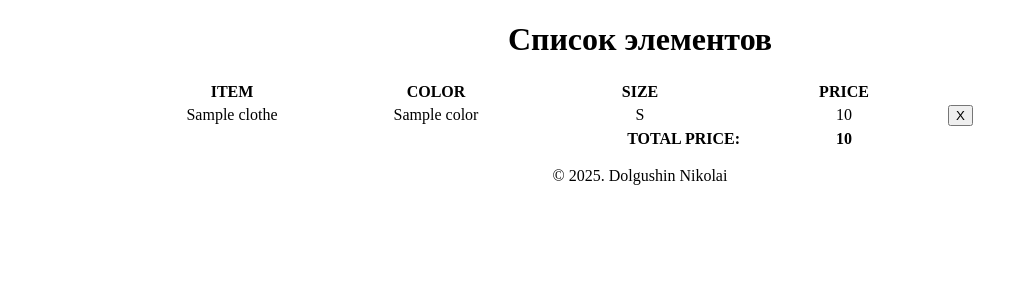
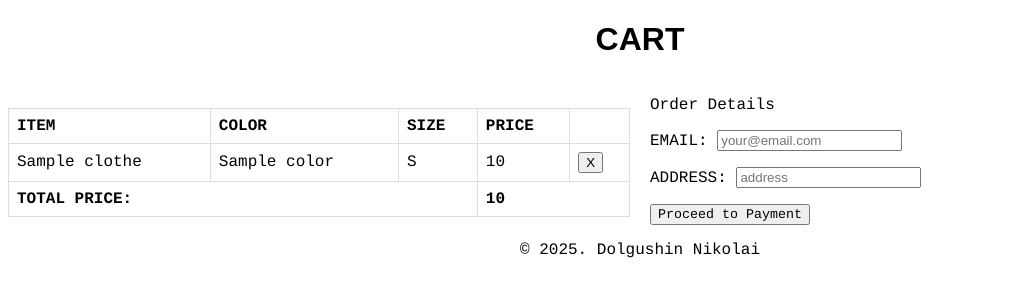
Before and after one commit to NikolayDolgushin/Project, a Django app: page /cart in a window 1280 px wide. Shown: the part 142-442 px from the top of the page, without its empty margins (0-1028 px from the left). Run offline with Django 5.2, Linux system fonts and the light colour scheme; tables that the repository leaves empty hold one stand-in row (values such as "Sample post").

Commit message:
до докера

```diff
--- a/clothesapp/forms.py
+++ b/clothesapp/forms.py
@@ -6,3 +6,17 @@ class CartForm(forms.ModelForm):
     class Meta:
         model = models.CartItem
         fields = ['size']
+
+
+class OrderForm(forms.ModelForm):
+    class Meta:
+        model = models.Order
+        fields = ['email', 'address']
+        widgets = {
+            'email': forms.EmailInput(attrs={
+                'placeholder': 'your@email.com'
+            }),
+            'address': forms.TextInput(attrs={
+                'placeholder': 'address'
+            })
+        }
--- a/clothesapp/models.py
+++ b/clothesapp/models.py
@@ -43,6 +43,24 @@ class Clothes(models.Model):
         verbose_name_plural = "CLOTHES"
 
 
+class CartItem(models.Model):
+    SIZE_CHOICES = [
+        ('S', 'S'),
+        ('M', 'M'),
+        ('L', 'L'),
+        ('XL', 'XL'),
+    ]
+    clothes = models.ForeignKey(Clothes, verbose_name="CLOTHES", on_delete=models.CASCADE)
+    size = models.CharField(verbose_name="SIZE", max_length=4, choices=SIZE_CHOICES)
+
+    def __str__(self):
+        return f"{self.clothes.name}"
+
+    class Meta:
+        verbose_name = "CART ITEM"
+        verbose_name_plural = "CART ITEMS"
+
+
 class Order(models.Model):
     STATUS_CHOICES = [
         ('processing', 'PROCESSING'),
@@ -75,21 +93,3 @@ class Order(models.Model):
     class Meta:
         verbose_name = "ORDER"
         verbose_name_plural = "ORDERS"
-
-
-class CartItem(models.Model):
-    SIZE_CHOICES = [
-        ('S', 'S'),
-        ('M', 'M'),
-        ('L', 'L'),
-        ('XL', 'XL'),
-    ]
-    clothes = models.ForeignKey(Clothes, verbose_name="CLOTHES", on_delete=models.CASCADE)
-    size = models.CharField(verbose_name="SIZE", max_length=4, choices=SIZE_CHOICES)
-
-    def __str__(self):
-        return f"{self.clothes.name}"
-
-    class Meta:
-        verbose_name = "CART ITEM"
-        verbose_name_plural = "CART ITEMS"
--- a/clothesapp/templates/cart.html
+++ b/clothesapp/templates/cart.html
@@ -1,37 +1,47 @@
-<!DOCTYPE html>
-<html lang="en">
-<head>
-    <meta charset="UTF-8">
-    <meta name="viewport" content="width=device-width, initial-scale=1.0">
-    <title>Список элементов</title>
-</head>
-<body>
-
-</body>
-</html>
 {% extends 'header.html' %}
 
 {% block title %}CART{% endblock %}
-
+{% block style %}
+    .container {
+        display: flex;
+        align-items: flex-start;
+        gap: 20px;
+    }
+    .table {
+        flex: 1;
+        display: flex;
+        flex-direction: column;
+        gap: 10px;
+        font-family: "courier", sans-serif;
+    }
+    .form {
+        flex: 1;
+        font-family: "courier", sans-serif;
+    }
+{% endblock %}
 {% block nav %}
     <nav>
         <p align="center">
             <a href="/">MAIN PAGE</a>
             <b><u>CART</u></b>
-                <a>ORDERS</a>
+            <a href="/orders">ORDERS</a>
         </p>
     </nav>
 {% endblock %}
 {% block content %}
-        <h1 align="center">Список элементов</h1>
+    {% if items %}
+        <h1 align="center" CLASS="headfont">CART</h1>
+        <div class="container">
+            <div class="table">
+                <br>
                 <table align="center">
                     <thead>
                         <tr>
-        <th width="200px">ITEM</th>
-        <th width="200px">COLOR</th>
-        <th width="200px">SIZE</th>
-        <th width="200px">PRICE</th>
-        <th width="200px"> </th>
+                            <th>ITEM</th>
+                            <th>COLOR</th>
+                            <th>SIZE</th>
+                            <th>PRICE</th>
+                            <th> </th>
                         </tr>
                     </thead>
                     <tbody >
@@ -52,7 +62,7 @@
                         {% endfor %}
                         <tr>
                             <td colspan="3" align="right"><strong>TOTAL PRICE:</strong></td>
-            <td align="center"><strong>{{ total_price }}</strong></td>
+                            <td colspan="2" align="left"><strong>{{ total_price }}</strong></td>
                         </tr>
                     </tbody>
                 </table>
@@ -63,4 +73,19 @@
                         {% endfor %}
                     </div>
                 {% endif %}
+            </div>
+            <div class="form">
+                <p>Order Details</p>
+                <form method="post" action="/payment">
+                    {% csrf_token %}
+                    {{ order_form.as_p }}
+                    <button type="submit" class="bodyfont">
+                        Proceed to Payment
+                    </button>
+                </form>
+            </div>
+        </div>
+    {% else %}
+    <h1 align="center" class="headfont">NO ITEMS IN THE CART YET</h1>
+    {% endif %}
 {% endblock %}
--- a/clothesapp/templates/header.html
+++ b/clothesapp/templates/header.html
@@ -30,7 +30,7 @@
             background-color: #d4edda;
             color: #155724;
             border: 1px solid #c3e6cb;
-            font-family: "Wide Latin", sans-serif;
+            font-family: "courier", sans-serif;
             text-align: right
         }
          main a:link {
@@ -42,6 +42,22 @@
         main a:hover {
             color: #000;
             font-weight: bold;
+        }
+        .headfont{
+            font-family: "Wide Latin", sans-serif;
+        }
+        .bodyfont{
+            font-family: "courier", sans-serif;
+        }
+        table {
+            border-collapse: collapse;
+            width: 100%;
+            font-family: "courier", sans-serif;
+        }
+        th, td {
+            border: 1px solid #ddd;
+            padding: 8px;
+            text-align: left;
         }
     </style>
 </head>
@@ -55,10 +71,8 @@
         {% block content %}
         {% endblock %}
     </main>
-
-    <!-- Подвал сайта -->
     <footer>
-        <p align="center">&copy; 2025. Dolgushin Nikolai</p>
+        <p align="center" class="bodyfont">&copy; 2025. Dolgushin Nikolai</p>
     </footer>
 </body>
 </html>
--- a/clothesapp/urls.py
+++ b/clothesapp/urls.py
@@ -9,6 +9,8 @@ urlpatterns = [
     path('', views.Main.as_view(), name='main'),
     path('clothes/<int:pk>/', views.ClothesView.as_view(), name='clothes_detail'),
     path('cart', views.Cart.as_view(), name='cart'),
+    path('payment', views.PaymentView.as_view(), name='payment'),
+    path('orders', views.Order.as_view(), name='order_list')
     ]
 if settings.DEBUG:
     urlpatterns += static(settings.MEDIA_URL, document_root=settings.MEDIA_ROOT)
--- a/clothesapp/views.py
+++ b/clothesapp/views.py
@@ -1,5 +1,6 @@
 from django.contrib import messages
-from django.shortcuts import redirect
+from django.shortcuts import redirect, render
+from django.views import View
 from django.views.generic import ListView, DetailView
 from clothesapp import models, forms
 
@@ -36,7 +37,7 @@ class ClothesView(DetailView):
 
     def get_context_data(self, **kwargs):
         context = super().get_context_data(**kwargs)
-        context['cart_form'] = forms.CartForm()  # Добавляем форму в контекст
+        context['cart_form'] = forms.CartForm()
         return context
 
     def post(self, request, *args, **kwargs):
@@ -63,9 +64,10 @@ class Cart(ListView):
         context = super().get_context_data(**kwargs)
         total_price = sum(item.clothes.price for item in self.get_queryset())
         context['total_price'] = total_price
+        context['order_form'] = forms.OrderForm()
         return context
 
-    def post(self, request, *args, **kwargs):
+    def post(self, request):
         item_id = request.POST.get('item_id')
         if item_id:
             try:
@@ -75,3 +77,30 @@ class Cart(ListView):
             except models.CartItem.DoesNotExist:
                 pass
         return redirect('/cart')
+
+
+class PaymentView(View):
+    def post(self, request):
+        cart_items = models.CartItem.objects.all()
+        if cart_items.exists():
+            items_str = "\n".join(
+                f"{item.clothes.name} {item.clothes.color.name} {item.get_size_display()}"
+                for item in cart_items
+            )
+            models.Order.objects.create(
+                email=request.POST.get('email'),
+                address=request.POST.get('address'),
+                items=items_str,
+                status='processing'
+            )
+            cart_items.delete()
+        return render(request, 'payment.html')
+
+
+class Order(ListView):
+    template_name = 'order.html'
+    context_object_name = 'orders'
+
+    def get_queryset(self):
+        queryset = models.Order.objects.all()
+        return queryset
```
Also changed, not shown: clothesapp/admin.py (+4 -5 lines), clothesapp/templates/clothes.html (+6 -8 lines), clothesapp/templates/main.html (+10 -6 lines), clothesapp/templates/order.html (added, +50 -0 lines), clothesapp/templates/payment.html (added, +18 -0 lines). Lines whose indentation alone changed are shown as unchanged.
